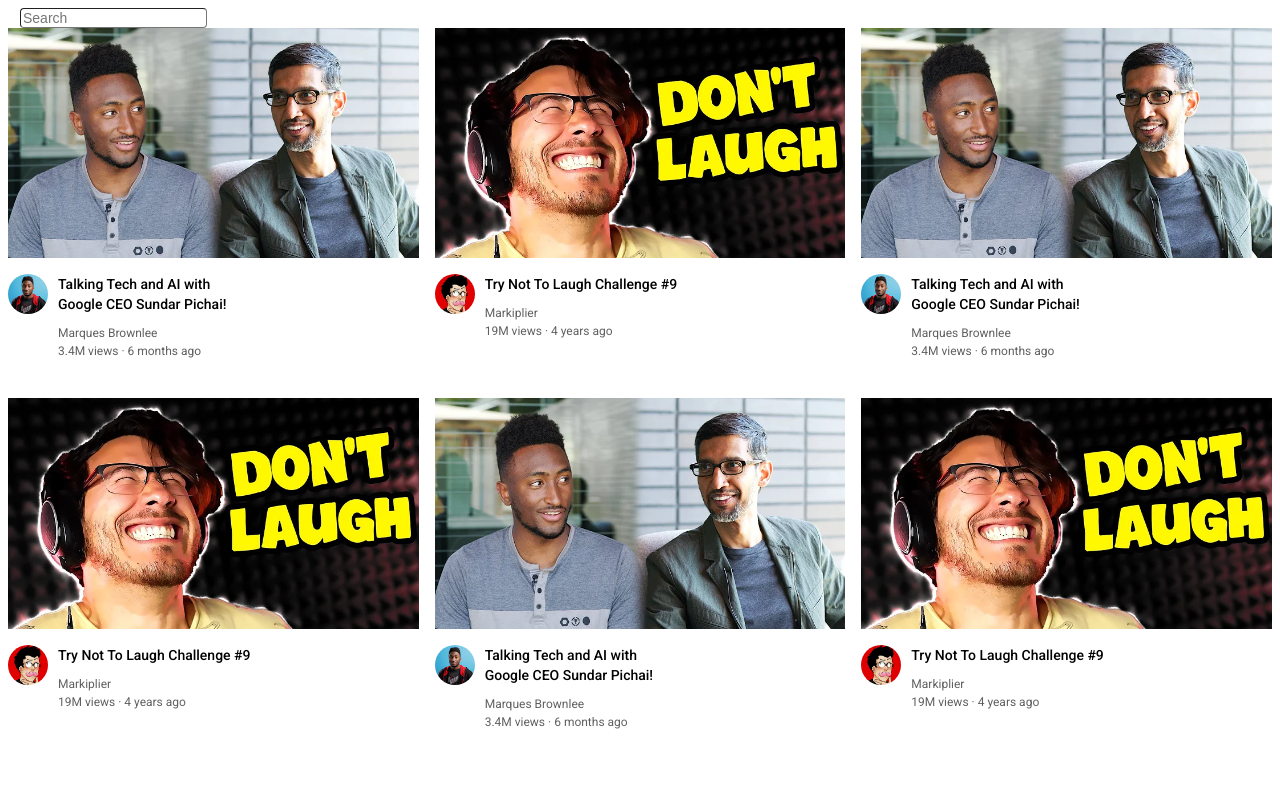
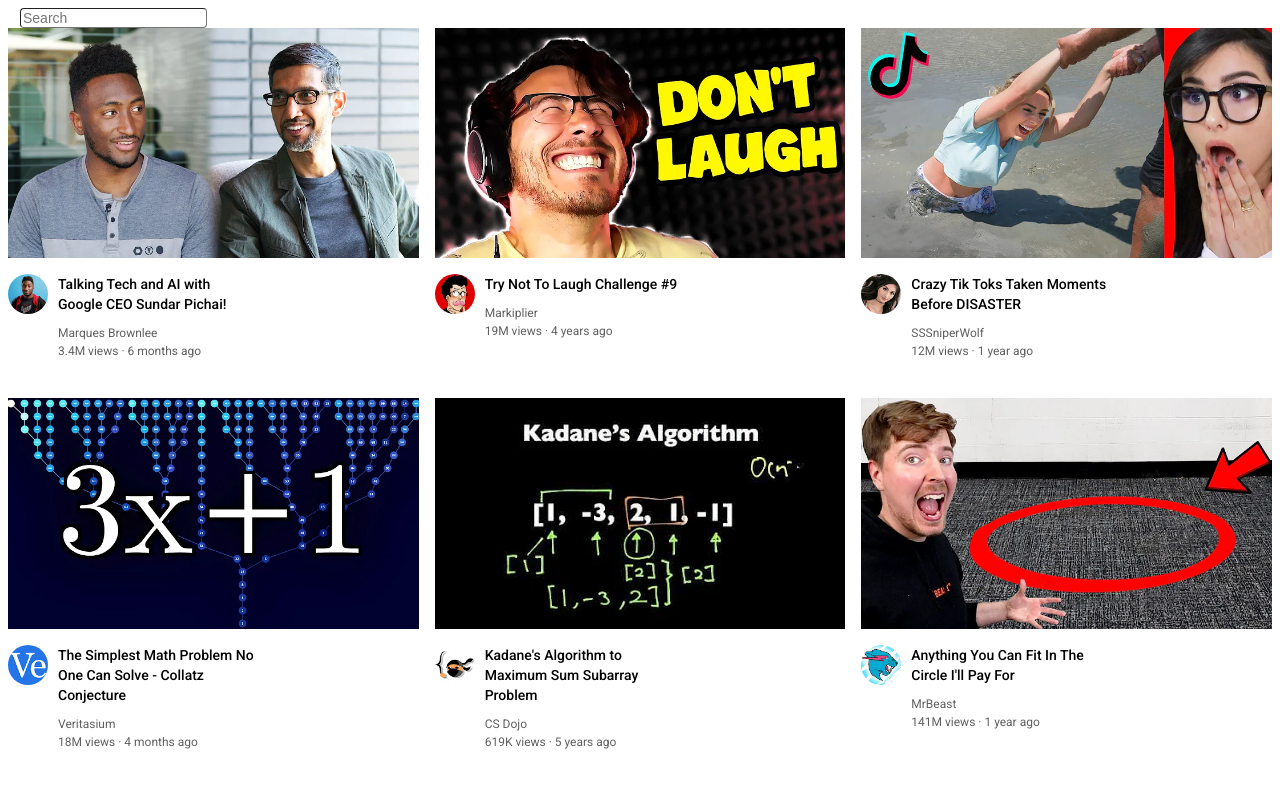
Before and after one commit to shnaboi/Youtube-Clone, a plain HTML site: page index.html in a window 1280 px wide. Drawn offline with Linux system fonts and the light colour scheme.

Commit message:
Adding video thumbnails and channel pictures to CSS Grid layout

```diff
--- a/index.html
+++ b/index.html
@@ -47,63 +47,63 @@
         </div>
         <div class="video-preview">
             <div class="thumbnail-row">
-                <img class="thumbnail" src="thumbnails/thumbnail-1.webp" alt="Talking Tech and AI with Google CEO Sundar Pichai!">
+                <img class="thumbnail" src="thumbnails/thumbnail-3.webp" alt="Crazy Tik Toks Taken Moments Before DISASTER">
             </div>
             <div class="video-info-grid">
                 <div class="channel-picture">
-                    <img class="profile-picture" src="channelPictures/channel-1.jpeg" alt="Marques Brownlee">
+                    <img class="profile-picture" src="channelPictures/channel-3.jpeg" alt="SSSniperWolf">
                 </div>
                 <div class="video-info">
-                    <p class="video-title">Talking Tech and AI with Google CEO Sundar Pichai!</p>
-                    <p class="video-author">Marques Brownlee</p>
-                    <p class="video-stats">3.4M views &#183; 6 months ago</p>
+                    <p class="video-title">Crazy Tik Toks Taken Moments Before DISASTER</p>
+                    <p class="video-author">SSSniperWolf</p>
+                    <p class="video-stats">12M views &#183; 1 year ago</p>
                 </div>
             </div>
         </div>
 
         <div class="video-preview">
             <div class="thumbnail-row">
-                <img class="thumbnail" src="thumbnails/thumbnail-2.webp" alt="Try Not To Laugh Challenge #9">
+                <img class="thumbnail" src="thumbnails/thumbnail-4.webp" alt="The Simplest Math Problem No One Can Solve - Collatz Conjecture">
             </div>
             <div class="video-info-grid">
                 <div class="channel-picture">
-                    <img class="profile-picture"src="channelPictures/channel-2.jpeg" alt="Markiplier">
+                    <img class="profile-picture"src="channelPictures/channel-4.jpeg" alt="Veritasium">
                 </div>
                 <div class="video-info">
-                    <p class="video-title">Try Not To Laugh Challenge #9</p>
-                <p class="video-author">Markiplier</p>
-                <p class="video-stats">19M views &#183; 4 years ago</p>
+                    <p class="video-title">The Simplest Math Problem No One Can Solve - Collatz Conjecture</p>
+                <p class="video-author">Veritasium</p>
+                <p class="video-stats">18M views &#183; 4 months ago</p>
                 </div>
             </div>
         </div>
         <div class="video-preview">
             <div class="thumbnail-row">
-                <img class="thumbnail" src="thumbnails/thumbnail-1.webp" alt="Talking Tech and AI with Google CEO Sundar Pichai!">
+                <img class="thumbnail" src="thumbnails/thumbnail-5.webp" alt="Kadane's Algorithm to Maximum Sum Subarray Problem">
             </div>
             <div class="video-info-grid">
                 <div class="channel-picture">
-                    <img class="profile-picture" src="channelPictures/channel-1.jpeg" alt="Marques Brownlee">
+                    <img class="profile-picture" src="channelPictures/channel-5.jpeg" alt="CS Dojo">
                 </div>
                 <div class="video-info">
-                    <p class="video-title">Talking Tech and AI with Google CEO Sundar Pichai!</p>
-                    <p class="video-author">Marques Brownlee</p>
-                    <p class="video-stats">3.4M views &#183; 6 months ago</p>
+                    <p class="video-title">Kadane's Algorithm to Maximum Sum Subarray Problem</p>
+                    <p class="video-author">CS Dojo</p>
+                    <p class="video-stats">619K views &#183; 5 years ago</p>
                 </div>
             </div>
         </div>
 
         <div class="video-preview">
             <div class="thumbnail-row">
-                <img class="thumbnail" src="thumbnails/thumbnail-2.webp" alt="Try Not To Laugh Challenge #9">
+                <img class="thumbnail" src="thumbnails/thumbnail-6.webp" alt="Anything You Can Fit In The Circle I'll Pay For">
             </div>
             <div class="video-info-grid">
                 <div class="channel-picture">
-                    <img class="profile-picture"src="channelPictures/channel-2.jpeg" alt="Markiplier">
+                    <img class="profile-picture"src="channelPictures/channel-6.jpeg" alt="MrBeast">
                 </div>
                 <div class="video-info">
-                    <p class="video-title">Try Not To Laugh Challenge #9</p>
-                <p class="video-author">Markiplier</p>
-                <p class="video-stats">19M views &#183; 4 years ago</p>
+                    <p class="video-title">Anything You Can Fit In The Circle I'll Pay For</p>
+                <p class="video-author">MrBeast</p>
+                <p class="video-stats">141M views &#183; 1 year ago</p>
                 </div>
             </div>
         </div>
```
Also changed, not shown: channelPictures/channel-3.jpeg (added), channelPictures/channel-4.jpeg (added), channelPictures/channel-5.jpeg (added), channelPictures/channel-6.jpeg (added), thumbnails/thumbnail-3.webp (added), thumbnails/thumbnail-4.webp (added), thumbnails/thumbnail-5.webp (added), thumbnails/thumbnail-6.webp (added).
